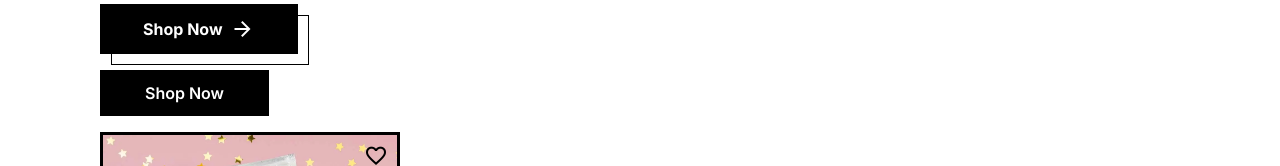
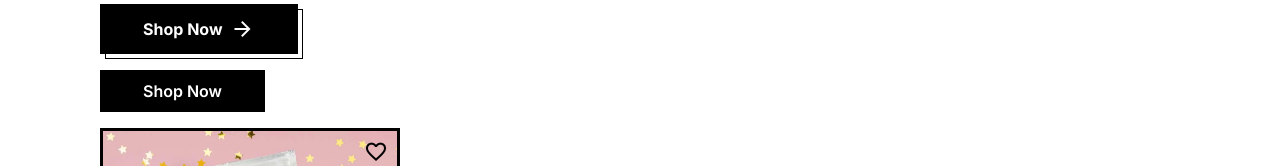
Before and after one commit to kahramanX/creative-ecommerce-project, a React (Create React App) app in the folder client/: page /components in a window 1280 px wide. Shown: the part 188-354 px from the top of the page. Built offline with nearby package versions, Linux system fonts and the light colour scheme.

Commit message:
updated buttons

```diff
--- a/client/src/assets/styles/components/shared/flatButton.scss
+++ b/client/src/assets/styles/components/shared/flatButton.scss
@@ -3,7 +3,7 @@
 .flat-button-container {
   color: $base-white;
   background-color: $base-black;
-  border: $bold-border;
+  border: $light-border;
   transition: background-color 0.2s ease-in;
   width: fit-content;
   padding: 12px 42px;
--- a/client/src/assets/styles/components/shared/layeredButton.scss
+++ b/client/src/assets/styles/components/shared/layeredButton.scss
@@ -39,8 +39,8 @@
   &:after {
     position: absolute;
     content: "";
-    top: 10px;
-    left: 10px;
+    top: 4px;
+    left: 4px;
     height: 100%;
     width: 100%;
     z-index: -1;
@@ -55,7 +55,7 @@
     }
 
     &:after {
-      transform: translate(-10px, -10px);
+      transform: translate(-4px, -4px);
       width: 100%;
     }
   }
```
